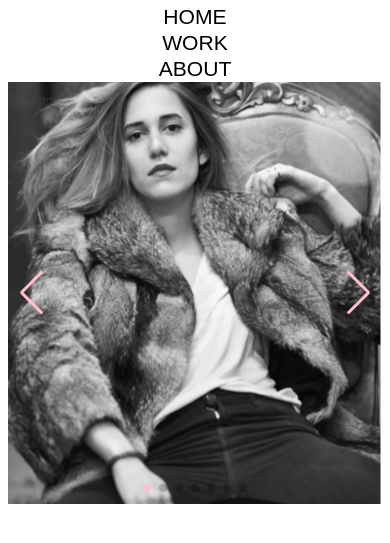
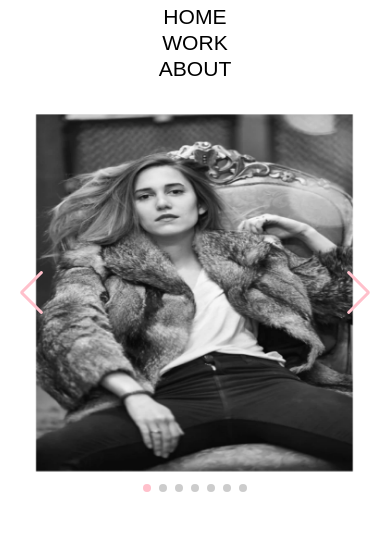
Before and after one commit to patrickmctighe/restaurant, a website built with webpack: page dist/index.html in a window 390 px wide. Shown: the part 47-590 px from the top of the page. Built offline with nearby package versions, Linux system fonts and the light colour scheme.

Commit message:
still-figuring-out-mobile

```diff
--- a/src/home.css
+++ b/src/home.css
@@ -15,7 +15,7 @@
 .imgs{
     width: auto ;
     max-width: 100% ;
-    height: auto ;
+    height: 80% ;
 }
 @media (max-width: 600px) {
     .swiper {
@@ -24,8 +24,8 @@
     }
 
     .imgs {
-        width: 100%;
+        width: 85%;
         max-width: 400px;
-        height: auto;
+        height: 85%;
     }
 }
```
Also changed, not shown: 1 other file.
